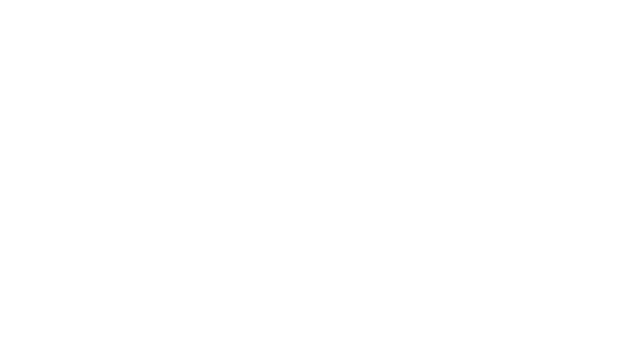
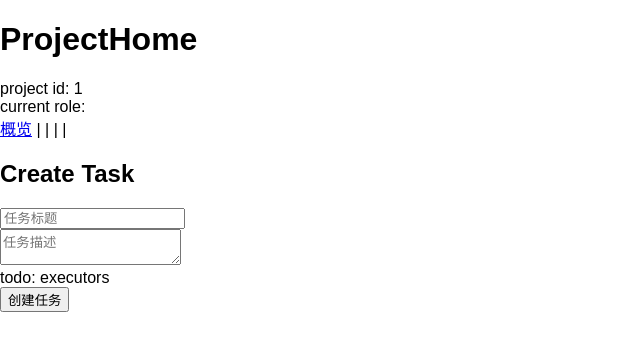
Before and after one commit to zhb2000/OurProjectManager-FrontEnd, a Vue app: page /projects/1/tasks/create in a window 1280 px wide. Shown: the top 350 px of the page, without its empty margins (0-640 px from the left). Built offline with nearby package versions, Linux system fonts and the light colour scheme; no server answers; sample sign-in values are in the browser's storage.

Commit message:
ProjectCreateTask

```diff
--- a/src/utils/ApiUtils.js
+++ b/src/utils/ApiUtils.js
@@ -297,6 +297,21 @@ async function deleteProjectAsync(projectId) {
     await axios.delete(`/api/projects/${projectId}`);
 }
 
+/**
+ * @param {number|string} projectId
+ * @param {string} title
+ * @param {string} body
+ * @param {UserJson[]} executors
+ * @returns {TaskJson} 创建的任务
+ */
+async function createTaskAsync(projectId, title, body, executors) {
+    const result = await axios.post(`/api/projects/${projectId}/tasks`,
+        { title, body, executors });
+    const task = result.data;
+    Object.setPrototypeOf(task, TaskJson.prototype);
+    return task;
+}
+
 export {
     getCurrentUsernameAsync,
     getCurrentUserIdAsync,
@@ -319,6 +334,7 @@ export {
     getInvitationsAsync,
     updateProjectNameAndDescriptionAsync,
     deleteProjectAsync,
+    createTaskAsync,
     CURRENT_USERNAME_KEY,
     JWT_TOKEN_KEY
 };
--- a/src/views/ProjectCreateTask.vue
+++ b/src/views/ProjectCreateTask.vue
@@ -2,5 +2,52 @@
 <template>
   <div>
     <h2>Create Task</h2>
+    <div><input v-model="title" placeholder="任务标题" /></div>
+    <div><textarea v-model="body" placeholder="任务描述" /></div>
+    <div>todo: executors</div>
+    <div><button @click="createBtnClick">创建任务</button></div>
   </div>
 </template>
+
+<script>
+import { createTaskAsync } from "../utils/ApiUtils";
+import { TaskJson } from "../utils/jsonmodel";
+import { StringUtils } from "../utils/StringUtils";
+
+export default {
+  data() {
+    return {
+      task: null,
+      title: "",
+      body: "",
+      executors: [], //TODO executors in create task
+    };
+  },
+  computed: {
+    /** @returns {string} */
+    projectId() {
+      return this.$route.params.projectId;
+    },
+  },
+  methods: {
+    async createBtnClick() {
+      if (StringUtils.isEmpty(this.title)) {
+        alert("任务标题不能为空");
+        return;
+      }
+      try {
+        const task = await createTaskAsync(
+          this.projectId,
+          this.title,
+          this.body,
+          this.executors
+        );
+        this.$router.push("/projects/" + this.projectId + "/tasks/" + task.id);
+      } catch (error) {
+        console.log("Create task failed: " + error);
+        return;
+      }
+    },
+  },
+};
+</script>
--- a/src/views/ProjectHome.vue
+++ b/src/views/ProjectHome.vue
@@ -5,11 +5,11 @@
     <div>project id: {{ projectId }}</div>
     <div>current role: {{ currentRole }}</div>
     <div>
-      <router-link to="./overview">概览</router-link> |
-      <router-link to="./task" v-if="isMember">任务</router-link> |
-      <router-link to="./member" v-if="isMember">成员</router-link> |
-      <router-link to="./invitation" v-if="isAdmin">邀请</router-link> |
-      <router-link to="./setting" v-if="isAdmin">设置</router-link>
+      <router-link :to="overviewPath">概览</router-link> |
+      <router-link :to="tasksPath" v-if="isMember">任务</router-link> |
+      <router-link :to="membersPath" v-if="isMember">成员</router-link> |
+      <router-link :to="invitationsPath" v-if="isAdmin">邀请</router-link> |
+      <router-link :to="settingPath" v-if="isAdmin">设置</router-link>
     </div>
     <router-view />
   </div>
@@ -40,6 +40,24 @@ export default {
     isSuperAdmin() {
       return this.currentRole === MemberJson.ROLE_SUPER_ADMIN;
     },
+    projectHomePath() {
+      return "/projects/" + this.projectId;
+    },
+    overviewPath() {
+      return this.projectHomePath + "/overview";
+    },
+    tasksPath() {
+      return this.projectHomePath + "/tasks";
+    },
+    membersPath() {
+      return this.projectHomePath + "/members";
+    },
+    invitationsPath() {
+      return this.projectHomePath + "/invitations";
+    },
+    settingPath() {
+      return this.projectHomePath + "/setting";
+    },
   },
   watch: {
     $route() {
--- a/src/views/ProjectViewTask.vue
+++ b/src/views/ProjectViewTask.vue
@@ -3,3 +3,9 @@
     <h2>View Task</h2>
   </div>
 </template>
+
+<script>
+export default {
+
+}
+</script>
--- a/src/views/UserHome.vue
+++ b/src/views/UserHome.vue
@@ -9,8 +9,8 @@
     <div><router-link to="/users/Alice123">Alice123</router-link></div>
     <div>
       <router-link to="./overview">概览</router-link> |
-      <router-link to="./project" v-if="isCurrentUser">项目</router-link> |
-      <router-link to="./notification" v-if="isCurrentUser"> 通知 </router-link>
+      <router-link to="./projects" v-if="isCurrentUser">项目</router-link> |
+      <router-link to="./notifications" v-if="isCurrentUser"> 通知 </router-link>
       |
       <router-link to="./setting" v-if="isCurrentUser">设置</router-link>
     </div>
```
Also changed, not shown: src/router/index.js (+7 -7 lines).
